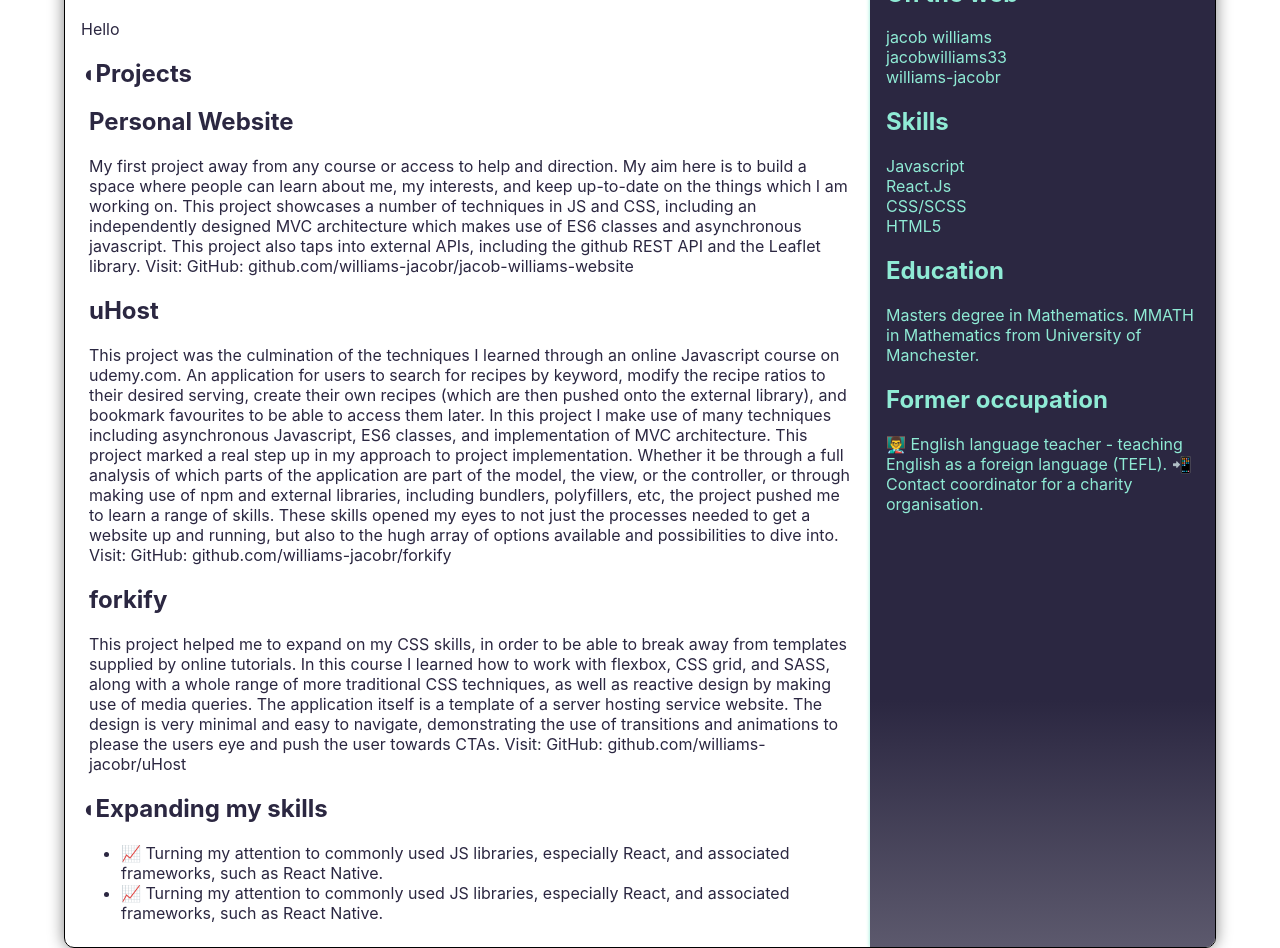
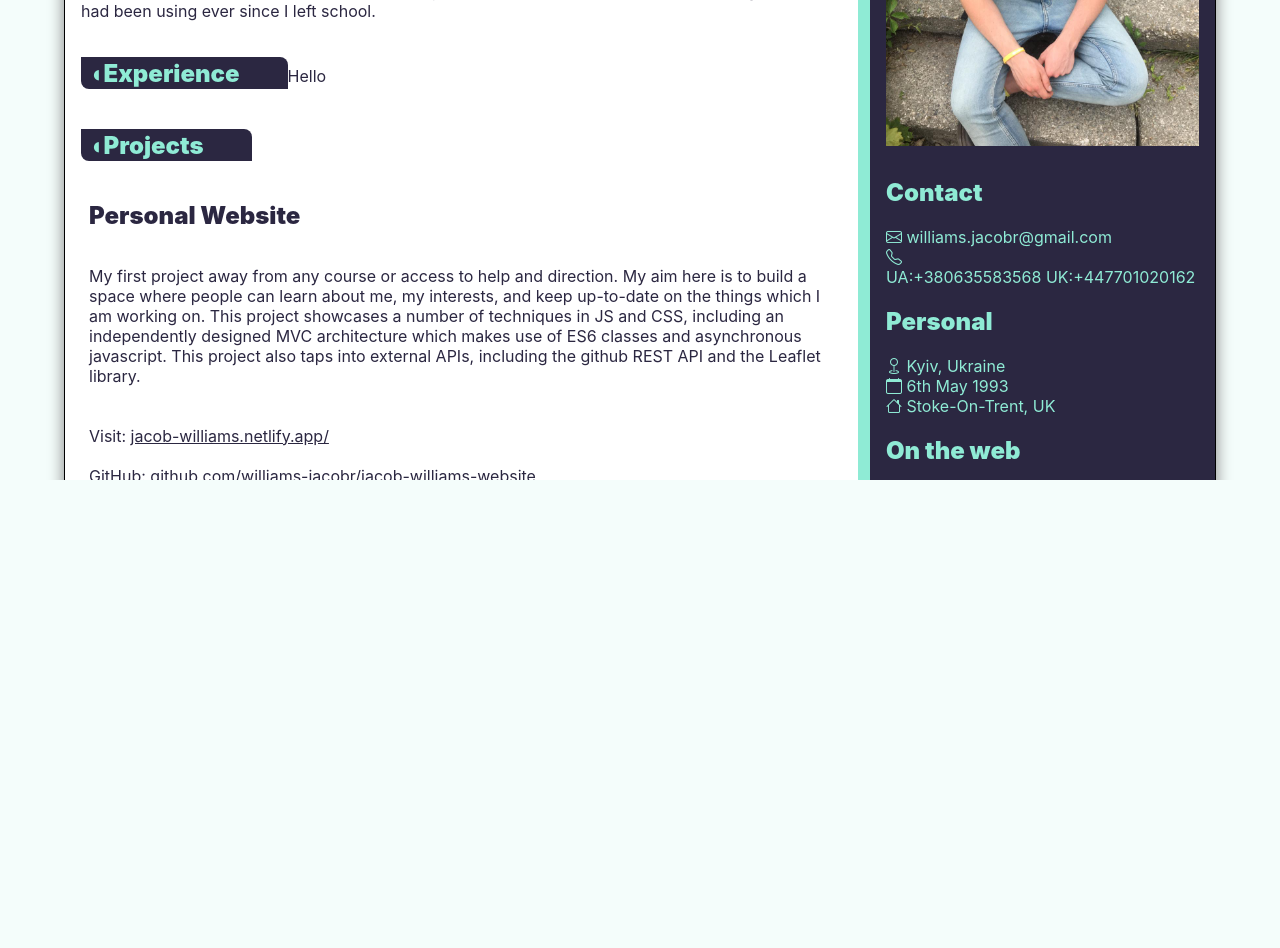
Before and after one commit to williams-jacobr/cv-react, a React (Create React App) app: page / in a window 1280 px wide. Shown: the part 320-1268 px from the top of the page. After the commit the page ends 800 px from the top, so only its background shows below. Built offline with nearby package versions, Linux system fonts and the light colour scheme.

Commit message:
upgrading the visuals

```diff
--- a/src/App.module.css
+++ b/src/App.module.css
@@ -3,6 +3,8 @@
 #8FEBD5
 #E7F7F4
 */
+
+@import url("https://cdn.jsdelivr.net/npm/bootstrap-icons@1.3.0/font/bootstrap-icons.css");
 
 * {
   box-sizing: border-box;
@@ -11,9 +13,24 @@
 html {
   width: 100%;
   height: 100%;
+  overflow: hidden;
+}
+
+body {
+  width: 100%;
+  height: 100%;
+  overflow: auto;
+
+  background: #8febd618;
+}
+
+a {
+  text-decoration: none;
+  color: inherit;
 }
 
 .main {
+  background: white;
   width: 90%;
   margin: 2rem auto;
   border-color: transparent;
--- a/src/Components/CVInfo.js
+++ b/src/Components/CVInfo.js
@@ -8,17 +8,20 @@ const CVInfo = function (props) {
       <Section title="◖Profile">
         <p>
           I am an enthusiastic self-taught student of front end development.
+          <br />
+          <br />
           During the course of 2021 I have finally seized the opportunity to do
           what I most loved when I was in college - code! I decided to take back
           the feeling I had throughout college and university - comfort and
           fulfilment from doing what I am great at. I cut back my hours as a
           teacher and dedicated my free time to courses on Javascript, CSS, and
           even some full-stack development to begin to understand how these
-          languages fit into the bigger picture. I feel ready to and am
-          enormously excited to get involved with a project or company. I am
-          desperate to touch, to feel, to understand a real-world implementation
-          of the skills which I have long wished I had been using ever since I
-          left school.
+          languages fit into the bigger picture.
+          <br />
+          <br />I feel ready to and am enormously excited to get involved with a
+          project or company. I am desperate to touch, to feel, to understand a
+          real-world implementation of the skills which I have long wished I had
+          been using ever since I left school.
         </p>
       </Section>
       <Section title="◖Experience">Hello</Section>
@@ -32,29 +35,57 @@ const CVInfo = function (props) {
             CSS, including an independently designed MVC architecture which
             makes use of ES6 classes and asynchronous javascript. This project
             also taps into external APIs, including the github REST API and the
-            Leaflet library. Visit: GitHub:
-            github.com/williams-jacobr/jacob-williams-website
+            Leaflet library.
+            <br />
+            <br />
+            <br />
+            {`Visit: `}
+            <a href="https://jacob-williams.netlify.app/">
+              jacob-williams.netlify.app/
+            </a>
+            <br />
+            <br />
+            {`GitHub: `}
+            <a href="https://github.com/williams-jacobr/jacob-williams-website">
+              github.com/williams-jacobr/jacob-williams-website
+            </a>
           </p>
         </Section>
         <Section title="uHost" className={styles.subsection}>
           <p>
             This project was the culmination of the techniques I learned through
-            an online Javascript course on udemy.com. An application for users
-            to search for recipes by keyword, modify the recipe ratios to their
-            desired serving, create their own recipes (which are then pushed
-            onto the external library), and bookmark favourites to be able to
-            access them later. In this project I make use of many techniques
-            including asynchronous Javascript, ES6 classes, and implementation
-            of MVC architecture. This project marked a real step up in my
-            approach to project implementation. Whether it be through a full
-            analysis of which parts of the application are part of the model,
-            the view, or the controller, or through making use of npm and
-            external libraries, including bundlers, polyfillers, etc, the
-            project pushed me to learn a range of skills. These skills opened my
-            eyes to not just the processes needed to get a website up and
-            running, but also to the hugh array of options available and
-            possibilities to dive into. Visit: GitHub:
-            github.com/williams-jacobr/forkify
+            an online Javascript course on udemy.com.
+            <br />
+            <br />
+            An application for users to search for recipes by keyword, modify
+            the recipe ratios to their desired serving, create their own recipes
+            (which are then pushed onto the external library), and bookmark
+            favourites to be able to access them later. In this project I make
+            use of many techniques including asynchronous Javascript, ES6
+            classes, and implementation of MVC architecture.
+            <br />
+            <br />
+            This project marked a real step up in my approach to project
+            implementation. Whether it be through a full analysis of which parts
+            of the application are part of the model, the view, or the
+            controller, or through making use of npm and external libraries,
+            including bundlers, polyfillers, etc, the project pushed me to learn
+            a range of skills. These skills opened my eyes to not just the
+            processes needed to get a website up and running, but also to the
+            hugh array of options available and possibilities to dive into.
+            <br />
+            <br />
+            <br />
+            {`Visit: `}
+            <a href="https://williams-jacobr.github.io/uHost/">
+              williams-jacobr.github.io/uHost/
+            </a>
+            <br />
+            <br />
+            {`GitHub: `}
+            <a href="https://github.com/williams-jacobr/forkify">
+              github.com/williams-jacobr/forkify
+            </a>
           </p>
         </Section>
         <Section title="forkify" className={styles.subsection}>
@@ -63,11 +94,26 @@ const CVInfo = function (props) {
             able to break away from templates supplied by online tutorials. In
             this course I learned how to work with flexbox, CSS grid, and SASS,
             along with a whole range of more traditional CSS techniques, as well
-            as reactive design by making use of media queries. The application
-            itself is a template of a server hosting service website. The design
-            is very minimal and easy to navigate, demonstrating the use of
-            transitions and animations to please the users eye and push the user
-            towards CTAs. Visit: GitHub: github.com/williams-jacobr/uHost
+            as reactive design by making use of media queries.
+            <br />
+            <br />
+            The application itself is a template of a server hosting service
+            website. The design is very minimal and easy to navigate,
+            demonstrating the use of transitions and animations to please the
+            users eye and push the user towards CTAs.
+            <br />
+            <br />
+            <br />
+            {`Visit: `}
+            <a href="https://forkify-jacob-r-williams.netlify.app/">
+              forkify-jacob-r-williams.netlify.app/
+            </a>
+            <br />
+            <br />
+            {`GitHub: `}
+            <a href="https://github.com/williams-jacobr/uHost">
+              github.com/williams-jacobr/uHost
+            </a>
           </p>
         </Section>
       </Section>
@@ -77,10 +123,7 @@ const CVInfo = function (props) {
             📈 Turning my attention to commonly used JS libraries, especially
             React, and associated frameworks, such as React Native.
           </li>
-          <li>
-            📈 Turning my attention to commonly used JS libraries, especially
-            React, and associated frameworks, such as React Native.
-          </li>
+          <li>📈 Working on real world style projects</li>
         </ul>
       </Section>
     </Card>
--- a/src/Components/CVInfo.module.css
+++ b/src/Components/CVInfo.module.css
@@ -2,8 +2,37 @@
   flex: 1 1 60%;
   border: transparent;
   color: #2b2741;
+  padding: 0 2rem 0 1rem;
+}
+
+.cv-info-container h2 {
+  background-color: #2b2741;
+  color: #8febd5;
+  padding: 0.1rem 3rem 0.1rem 0.5rem;
+  display: inline-block;
+  border-radius: 0 0.5rem 0 0.5rem;
+
+  font-weight: 900;
+}
+
+.cv-info-container a {
+  text-decoration: underline;
+}
+
+.cv-info-container ul {
+  list-style: none;
+  padding: 0 0.5rem;
+}
+.cv-info-container li {
+  padding: 0.1rem;
 }
 
 .subsection {
   margin-left: 0.5rem;
 }
+
+.subsection h2 {
+  color: #2b2741;
+  background-color: transparent;
+  padding: 0;
+}
--- a/src/Components/PersonalInfo.js
+++ b/src/Components/PersonalInfo.js
@@ -2,31 +2,65 @@ import Card from "./UI/Card";
 import styles from "./PersonalInfo.module.css";
 import Section from "./UI/Section";
 
+import profilePic from "../img/profile.jpg";
+
 const PersonalInfo = function (props) {
   return (
     <Card className={`${styles["personal-info-container"]} ${props.className}`}>
+      <img
+        className={styles["profile-image"]}
+        src={profilePic}
+        alt="jacob williams profile"
+      />
       <Section title="Contact">
         <ul>
           <li>
             <a href="mailto:williams.jacobr@gmail.com">
-              williams.jacobr@gmail.com
+              <i className="bi-envelope" />
+              {` williams.jacobr@gmail.com`}
             </a>
           </li>
+          <i className="bi-telephone" />
           <li>UA:+380635583568 UK:+447701020162</li>
         </ul>
       </Section>
       <Section title="Personal">
         <ul>
-          <li>Kyiv, Ukraine</li>
-          <li>6th May 1993</li>
-          <li>Stoke-On-Trent, UK</li>
+          <li>
+            <i className="bi-geo" />
+            {` Kyiv, Ukraine`}
+          </li>
+          <li>
+            <i className="bi-calendar" />
+            {` 6th May 1993`}
+          </li>
+          <li>
+            <i className="bi-house" />
+            {` Stoke-On-Trent, UK`}
+          </li>
         </ul>
       </Section>
       <Section title="On the web">
         <ul>
-          <li>jacob williams</li>
-          <li>jacobwilliams33</li>
-          <li>williams-jacobr</li>
+          <li>
+            <a href="https://www.facebook.com/jacob.williams.33">
+              <i className="bi-facebook" />
+              {` jacob williams`}
+            </a>
+          </li>
+          <li>
+            <a href="https://www.linkedin.com/in/jacobwilliams33/">
+              {" "}
+              <i className="bi-linkedin" />
+              {` jacobwilliams33`}
+            </a>
+          </li>
+          <li>
+            <a href="https://github.com/williams-jacobr">
+              <i className="bi-github" />
+              {` williams-jacobr`}
+            </a>
+          </li>
         </ul>
       </Section>
       <Section title="Skills">
@@ -39,14 +73,14 @@ const PersonalInfo = function (props) {
       </Section>
       <Section title="Education">
         <p>
-          Masters degree in Mathematics. MMATH in Mathematics from University of
-          Manchester.
+          🎓 MMATH Masters degree in Mathematics from University of Manchester.
         </p>
       </Section>
       <Section title="Former occupation">
         <p>
           👨‍🏫 English language teacher - teaching English as a foreign language
-          (TEFL). 📲 Contact coordinator for a charity organisation.
+          (TEFL). <br />
+          📲 Contact coordinator for a charity organisation.
         </p>
       </Section>
     </Card>
--- a/src/Components/PersonalInfo.module.css
+++ b/src/Components/PersonalInfo.module.css
@@ -3,14 +3,24 @@
   border: transparent;
 
   background-image: linear-gradient(#2b2741 80%, #2b2741c4);
-  box-shadow: 0 0 4px #8febd5;
+  box-shadow: 0 0 0 0.75rem #8febd5;
   color: #8febd5;
 
   margin: 0;
   border-radius: 0;
 }
 
+.personal-info-container h2 {
+  font-weight: 900;
+}
+
 .personal-info-container ul {
   list-style: none;
   padding: 0;
 }
+
+.profile-image {
+  height: auto;
+  width: 100%;
+  padding: 0.5rem 0;
+}
```
Also changed, not shown: src/img/profile.jpg (added).
